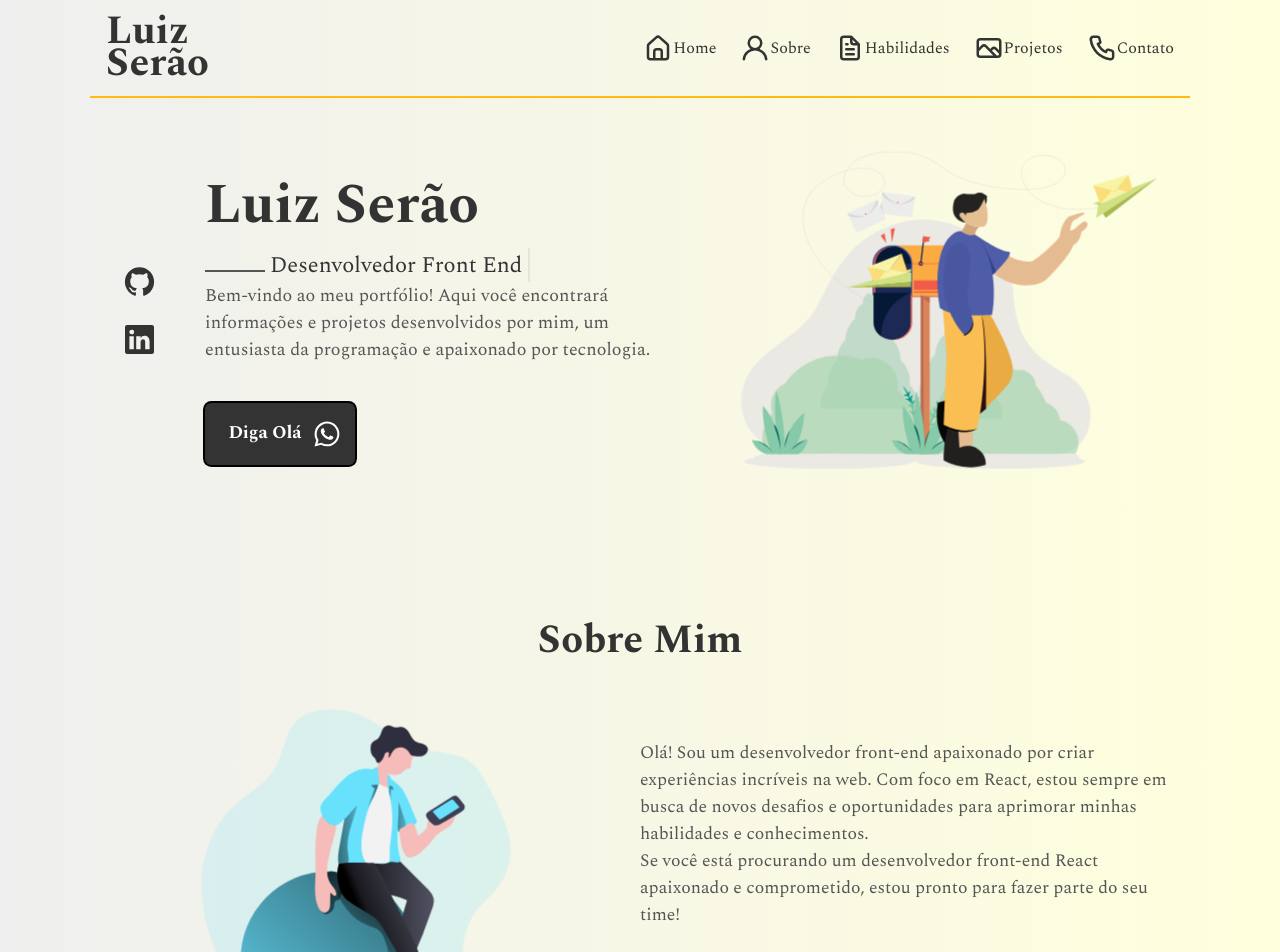
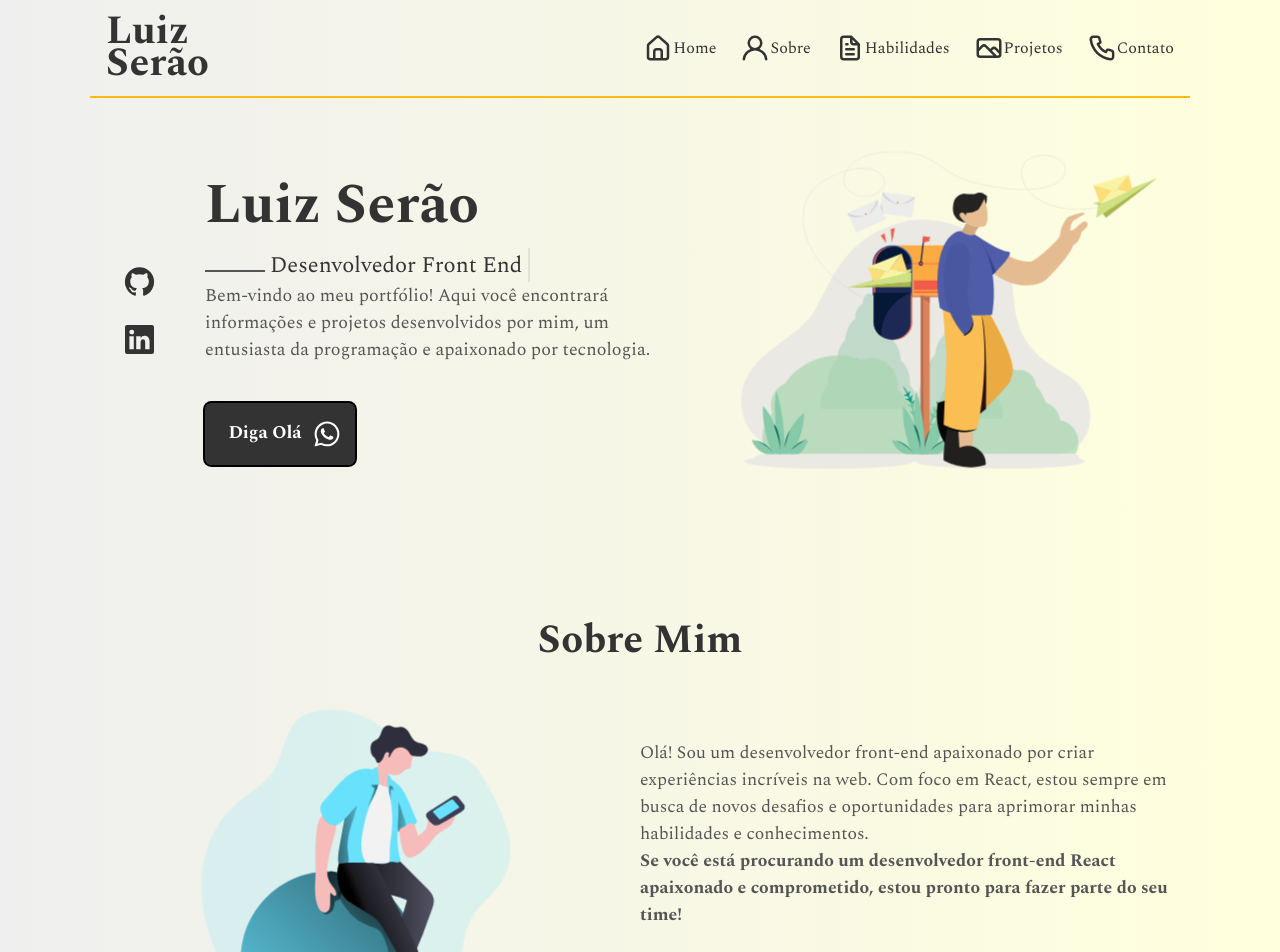
Before and after one commit to luizCosta-Serao/luizCosta-Serao.github.io, a React (Create React App) app: page / in a window 1280 px wide. Shown: the top 952 px of the page. Built offline with nearby package versions, Linux system fonts and the light colour scheme.

Commit message:
destaque de uma parte do texto em Sobre

```diff
--- a/src/components/About/About.js
+++ b/src/components/About/About.js
@@ -11,7 +11,7 @@ const About = () => {
       <img className='animationImage' src={photoAbout} alt="Foto do Sobre"/>
       <div className={`${styles.content}`}>
         <p>Olá! Sou um desenvolvedor front-end apaixonado por criar experiências incríveis na web. Com foco em React, estou sempre em busca de novos desafios e oportunidades para aprimorar minhas habilidades e conhecimentos.</p>
-        <p>Se você está procurando um desenvolvedor front-end React apaixonado e comprometido, estou pronto para fazer parte do seu time!</p>
+        <p className={styles.job}>Se você está procurando um desenvolvedor front-end React apaixonado e comprometido, estou pronto para fazer parte do seu time!</p>
         <a className={styles.curriculo} download="curriculo" href={curriculo}>
           <Button>Download CV</Button>
         </a>
--- a/src/components/About/About.module.css
+++ b/src/components/About/About.module.css
@@ -19,6 +19,10 @@
 .content p {
   color: #555;
   font-size: 1.1rem;
+}
+
+.job {
+  font-weight: 600;
 }
 
 .curriculo button {
```
